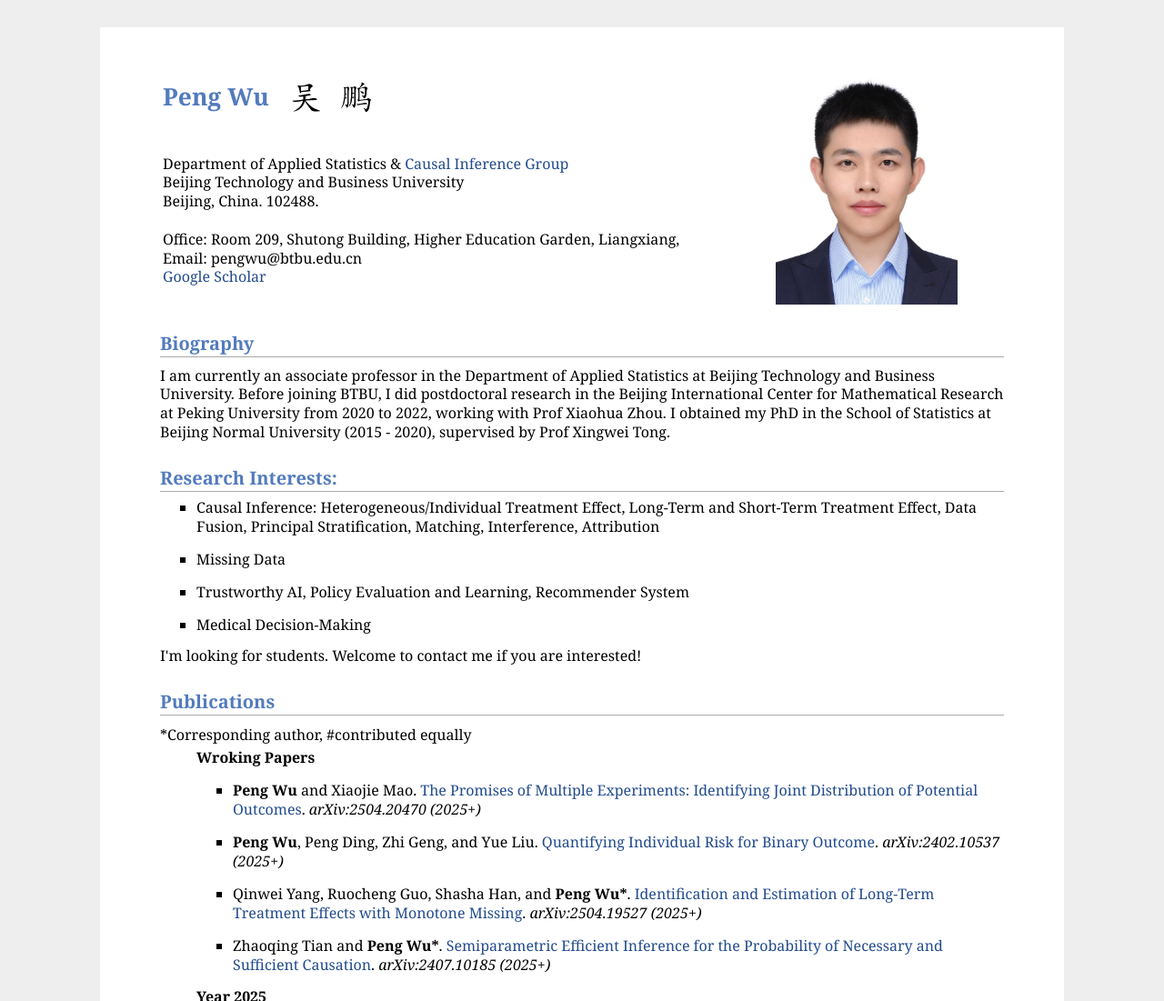
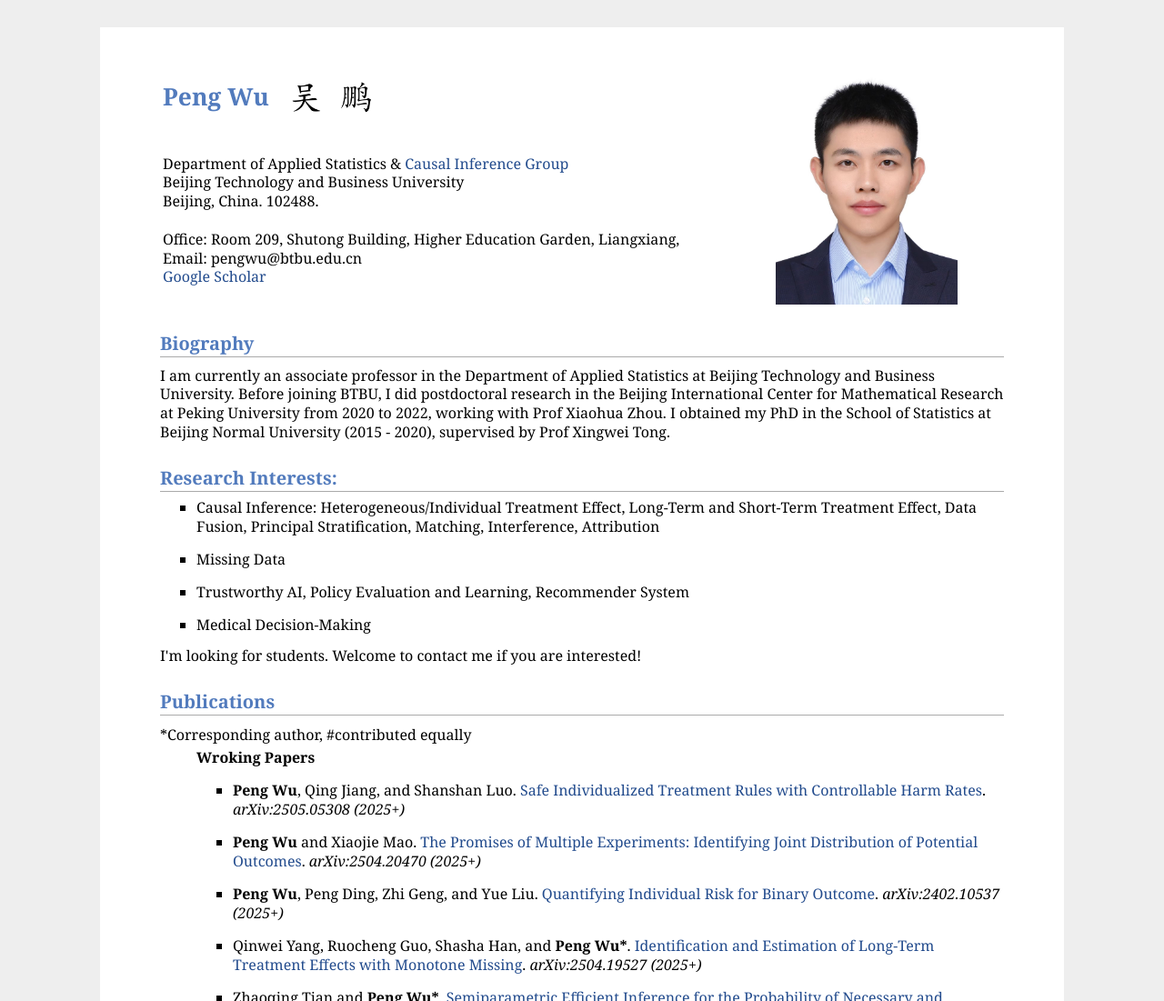
Before and after one commit to pengwu1224/pengwu1224.github.io, a plain HTML site: page index.html in a window 1280 px wide. Shown: the top 1101 px of the page at 91% size. Drawn offline with Linux system fonts and the light colour scheme.

Commit message:
Update index.html

```diff
--- a/index.html
+++ b/index.html
@@ -100,6 +100,10 @@ I'm looking for students. Welcome to contact me if you are interested!
 
 	<font size="3"><b>Wroking Papers</b></font>
 <ul>
+
+	<li><p>  <b>Peng Wu</b>, Qing Jiang, and Shanshan Luo. <a href="https://arxiv.org/abs/2505.05308" target="_blank"> Safe Individualized Treatment Rules with Controllable Harm Rates</a>. <i> arXiv:2505.05308 (2025+) </i></p>
+    </li>
+
 	<li><p>  <b>Peng Wu</b> and Xiaojie Mao. <a href="https://arxiv.org/abs/2504.20470" target="_blank"> The Promises of Multiple Experiments: Identifying Joint Distribution of Potential Outcomes</a>. <i> arXiv:2504.20470 (2025+) </i></p>
     </li>
 
```
